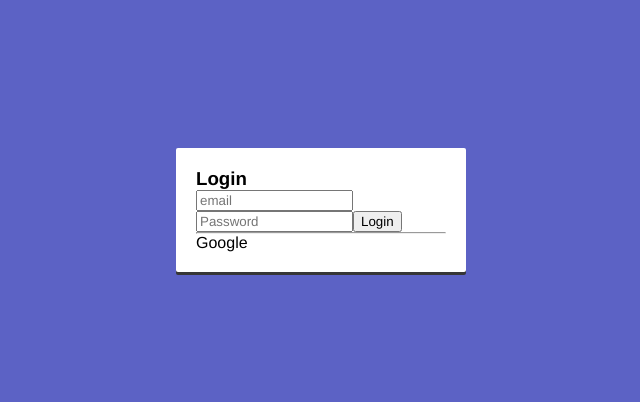
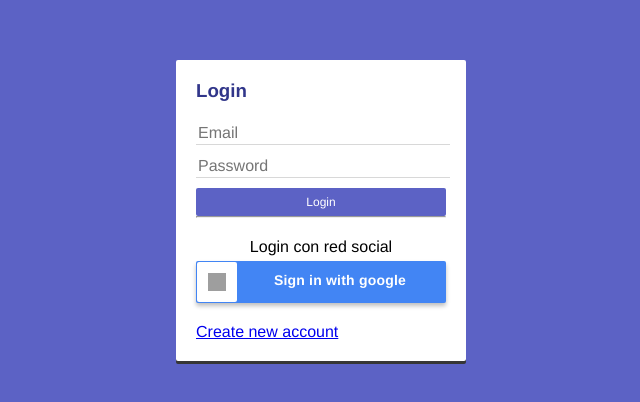
Before and after one commit to eraldovicente/Curso-React, a React app in the folder 05-journal-app/: page /auth/Login in a window 1280 px wide. Shown: the part 190-592 px from the top of the page, without its empty margins (319-959 px from the left). Built offline with nearby package versions, Linux system fonts and the light colour scheme; grey boxes are pictures that could not be loaded.

Commit message:
Estilos del LoginScreen

```diff
--- a/05-journal-app/src/components/auth/LoginScreen.js
+++ b/05-journal-app/src/components/auth/LoginScreen.js
@@ -1,28 +1,50 @@
 import React from 'react'
+import { Link } from 'react-router-dom'
 
 export const LoginScreen = () => {
      return (
           <>
-               <h3>Login</h3>
+               <h3 className="auth__title">Login</h3>
 
                <form>
                     <input
                          type="text"
-                         placeholder="email"
+                         placeholder="Email"
                          name="email"
+                         className="auth__input"
+                         autoComplete="off"
                     />
                     <input
                          type="password"
                          placeholder="Password"
                          name="password"
+                         className="auth__input"
                     />
                     <button
                          type="submit"
+                         className="btn btn-primary btn-block"
                     >
                          Login
                     </button>
                     <hr />
-                    Google
+                    <div className="auth_social-netwoks">
+                         <p>Login con red social</p>
+                         <div
+                         className="google-btn"
+                         >
+                              <div className="google-icon-wrapper">
+                                   <img className="google-icon" src="https://upload.wikimedia.org/wikipedia/commons/5/53/Google_%22G%22_Logo.svg" alt="google button" />
+                              </div>
+                              <p className="btn-text">
+                                   <b>Sign in with google</b>
+                              </p>
+                         </div>
+                    </div>
+                    <Link
+                         to="/auth/register"
+                    >
+                         Create new account
+                    </Link>
                </form>
           </>
      )
--- a/05-journal-app/src/styles/base/_settings.scss
+++ b/05-journal-app/src/styles/base/_settings.scss
@@ -4,3 +4,8 @@
 $primary: #5C62C5;
 $dark-grey: #363636;
 $light-grey: #d8d8d8;
+
+// colors bottom
+$white: #fff;
+$google-blue: #4285f4;
+$button-active-blue: #1669f2;
--- a/05-journal-app/src/styles/components/_auth.scss
+++ b/05-journal-app/src/styles/components/_auth.scss
@@ -1,6 +1,6 @@
 
 
-.auth__main{
+.auth__main {
     align-items: center;
     background-color: $primary;
     display: flex;
@@ -17,3 +17,45 @@
     padding: 20px;
     width: 250px;
 }
+
+.auth__title {
+    color: darken($color: $primary, $amount: 20);
+    margin-bottom: 20px;
+}
+
+.auth__input {
+    color: $dark-grey;
+    border: 0px;
+    border-bottom: 1px solid $light-grey;
+    font-size: 16px;
+    margin-bottom: 10px;
+    height: 20px;
+    width: 100%;
+
+    transition: border-bottom .3s ease;
+
+    &:focus {
+        border-bottom: 1px solid $primary;
+        outline: none;
+    }
+}
+
+.auth_social-netwoks {
+    align-items: center;
+    display: flex;
+    justify-content: center;
+    flex-direction: column;
+    padding-top: 20px;
+    padding-bottom: 20px;
+    width: 100%;
+}
+
+.auth__alert-error {
+    background-color: red;
+    border-radius: 5px;
+    color: white;
+    display: flex;
+    justify-content: center;
+    margin-bottom: 10px;
+    padding: 5px;
+}
--- /dev/null
+++ b/05-journal-app/src/styles/components/_bottons.scss
@@ -0,0 +1,70 @@
+
+.btn {
+     background-color: transparent;
+     border: none;
+     color: white;
+     cursor: pointer;
+     font-size: 12px;
+     padding: 7px 10px 7px 10px;
+
+     &:focus {
+          outline: none;
+     }
+}
+
+.btn-primary {
+     background-color: $primary;
+     border-radius: 2px;
+
+     &:disabled {
+          background-color: lighten($color: $primary, $amount: 15);
+     }
+     &:hover {
+          background-color: darken($color: $primary, $amount: 20);
+     }
+}
+
+.btn-block {
+     width: 100%;
+}
+.google-btn {
+    cursor: pointer;
+    margin-top: 5px;
+    width: 100%;
+    height: 42px;
+    background-color: $google-blue;
+    border-radius: 2px;
+    box-shadow: 0 3px 4px 0 rgba(0, 0, 0, 0.25);
+
+    transition: box-shadow .3s ease;
+
+    .google-icon-wrapper {
+        position: absolute;
+        margin-top: 1px;
+        margin-left: 1px;
+        width: 40px;
+        height: 40px;
+        border-radius: 2px;
+        background-color: $white;
+    }
+    .google-icon {
+        position: absolute;
+        margin-top: 11px;
+        margin-left: 11px;
+        width: 18px;
+        height: 18px;
+    }
+    .btn-text {
+        float: right;
+        margin: 11px 40px 0 0;
+        color: $white;
+        font-size: 14px;
+        letter-spacing: 0.2px;
+    }
+    &:hover {
+        box-shadow: 0 0 6px $google-blue;
+    }
+    &:active {
+        background: $button-active-blue;
+    }
+}
--- a/05-journal-app/src/styles/styles.scss
+++ b/05-journal-app/src/styles/styles.scss
@@ -5,3 +5,4 @@
 // Components
 
 @import './components/auth';
+@import './components/bottons';
```
